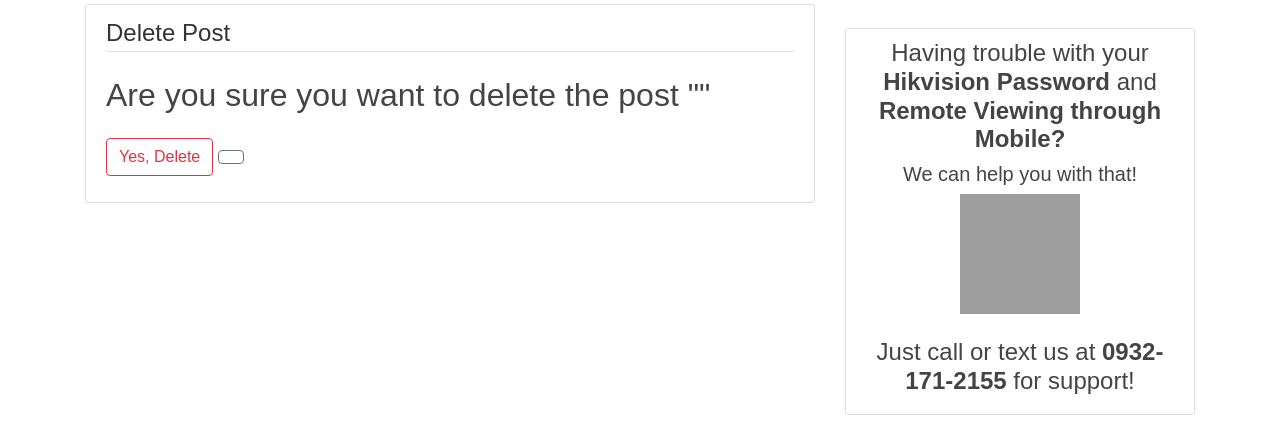
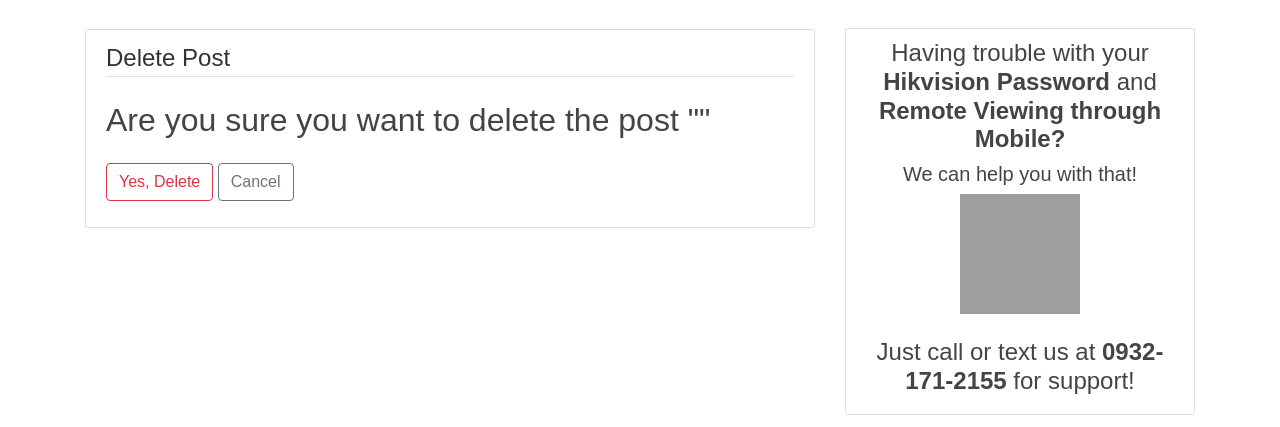
Before and after one commit to MarkAnthonyBCruz/clickstart, a Django app: template blog/templates/blog/post_confirm_delete.html in a window 1280 px wide. Shown: the part 76-503 px from the top of the page. Run offline with Django 3.2, Linux system fonts and the light colour scheme; the template is opened without the code that fills it, so the values that code supplies are empty; some libraries are stand-ins or nearby versions; some web fonts are replaced; grey boxes are pictures that could not be loaded.

Commit message:
Margin edit

```diff
--- a/blog/templates/blog/comment_confirm_delete.html
+++ b/blog/templates/blog/comment_confirm_delete.html
@@ -1,6 +1,6 @@
 {% extends "base/base.html" %}
 {% block content %}
-    <div class="content-section">
+    <div class="content-section" style="margin-top:25px;">
         <form method="POST">
             {% csrf_token %}
             <fieldset class="form-group">
@@ -9,7 +9,7 @@
             </fieldset>
             <div class="form-group">
                 <button class ="btn btn-outline-danger" type="submit">Yes, Delete</button>
-                <a class ="btn btn-outline-secondary" href="{% url 'blog:post_detail' slug=comment.post.slug pk=comment.post.id %}"> Cancel</a>
+                <a class ="btn btn-outline-secondary" href="{% url 'blog:post_detail' slug=comment.post.slug pk=comment.post.id %}">Cancel</a>
             </div>
         </form>
     </div>
--- a/blog/templates/blog/post_confirm_delete.html
+++ b/blog/templates/blog/post_confirm_delete.html
@@ -1,7 +1,7 @@
 <!DOCTYPE html>
 {% extends "base/base.html" %}
 {% block content %}
-    <div class="content-section">
+    <div class="content-section" style="margin-top:25px;">
         <form method="POST">
             {% csrf_token %}
             <fieldset class="form-group">
@@ -11,7 +11,7 @@
             <div class="form-group">
                 <button class ="btn btn-outline-danger" type="submit">Yes, Delete</button>
                 <!--<a class ="btn btn-outline-secondary" href=""> Cancel</a>-->
-                <a class ="btn btn-outline-secondary" href="{% url 'blog:post_detail' slug=object.slug pk=object.id %}"></a>
+                <a class ="btn btn-outline-secondary" href="{% url 'blog:post_detail' slug=object.slug pk=object.id %}">Cancel</a>
             </div>
         </form>
     </div>
```
